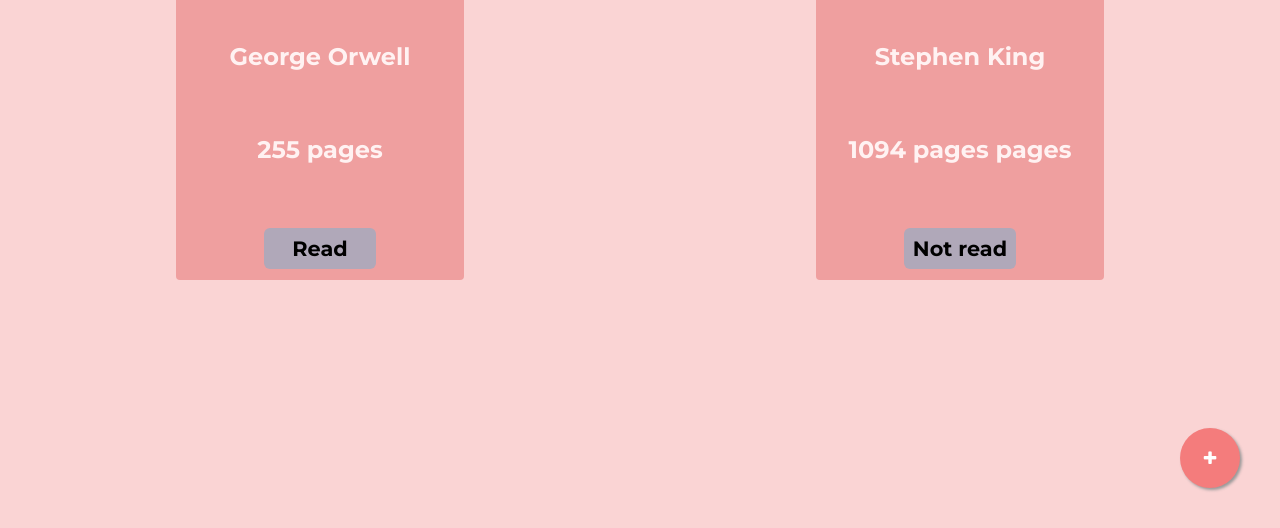
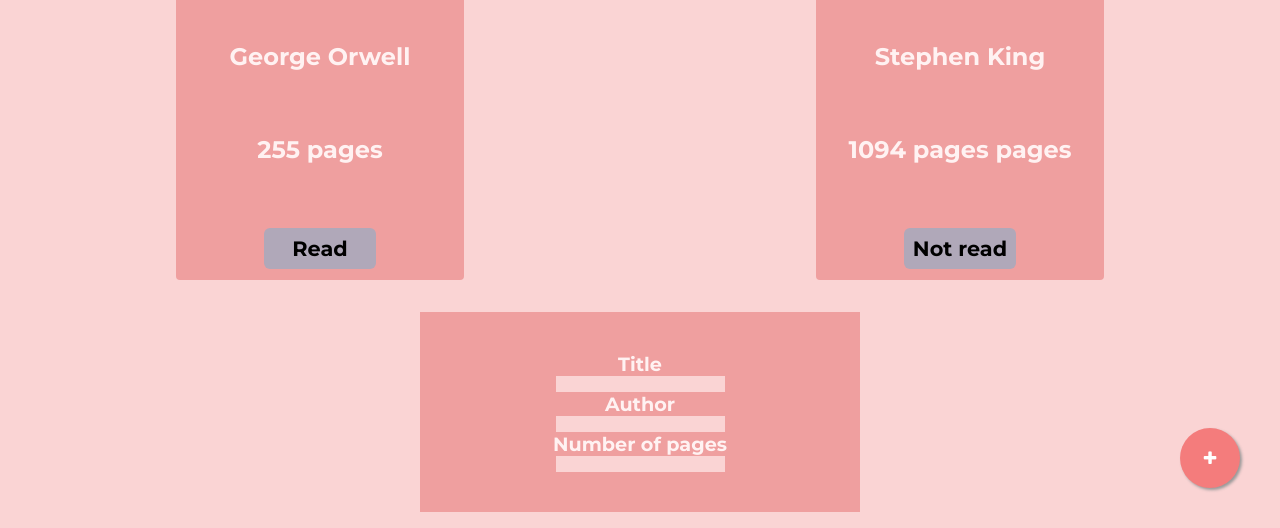
Before and after one commit to FabricioCervantes/Library, a plain HTML site: page index.html in a window 1280 px wide. Shown: the part 272-800 px from the top of the page. Drawn offline with Linux system fonts and the light colour scheme.

Commit message:
Fixed some padding

```diff
--- a/index.html
+++ b/index.html
@@ -23,33 +23,19 @@
     <div class="main">
         <div class="main__container">
             <div class="card__container">
-                <!-- <div class="card">
-                    <h4></h4>
-                    <h5></h5>
-                    <h5></h5>
-                    <div class="read__btn">
-                        Not read
-                    </div>
-                </div>
-                <div class="card">
-                    <h4>1984</h4>
-                    <h5>George Orwell</h5>
-                    <h5>256 pages</h5>
-                    <div class="read__btn">
-                        Not read
-                    </div>
-                </div>
-                <div class="card">
-                    <h4>1984</h4>
-                    <h5>George Orwell</h5>
-                    <h5>256 pages</h5>
-                    <div class="read__btn">
-                        Not read
-                    </div>
-                </div> -->
             </div>
         </div>
-        <a href="#" class="float">
+        <div class="form__container">
+            <form id="form">
+                <label for="title">Title</label>
+                <input type="text" name="title" />
+                <label for="author">Author</label>
+                <input type="text" name="Author" />
+                <label for="pages">Number of pages</label>
+                <input type="number" name="pages" />
+            </form>
+        </div>
+        <a href="#" class="btn__add" onclick="formV()">
             <i class="fa fa-plus my-float"></i>
         </a>
     </div>
--- a/script.js
+++ b/script.js
@@ -10,6 +10,18 @@ function Book(title, author, pages, readStatus) {
 const book1 = new Book("1984", "George Orwell", "255", "Read");
 const book2 = new Book("It", "Stephen King", "1094 pages", "Not read");
 
+
+function formV() {
+    const form = document.getElementById('form');
+
+    if (form.style.display === 'none') {
+        // 👇️ this SHOWS the form
+        form.style.display = 'flexgit';
+    } else {
+        // 👇️ this HIDES the form
+        form.style.display = 'none';
+    }
+}
 
 console.log(book1.title);
 
--- a/styles.css
+++ b/styles.css
@@ -72,7 +72,7 @@
     cursor: pointer;
 }
 
-.float {
+.btn__add {
     position: fixed;
     width: 60px;
     height: 60px;
@@ -88,3 +88,32 @@
 .my-float {
     margin-top: 22px;
 }
+
+.form__container {
+    padding-top: 2rem;
+    display: flex;
+    justify-content: center;
+}
+
+#form {
+    background-color: #EF9F9F;
+    display: flex;
+    flex-direction: column;
+    align-items: center;
+    justify-content: center;
+    padding: 20px;
+    width: 25rem;
+    height: 10rem;
+}
+
+
+.form__container input {
+    background-color: #FAD4D4;
+    border: none;
+}
+
+.form__container label {
+    color: #FFF2F2;
+    font-weight: bold;
+    font-size: 1.2rem;
+}
```
